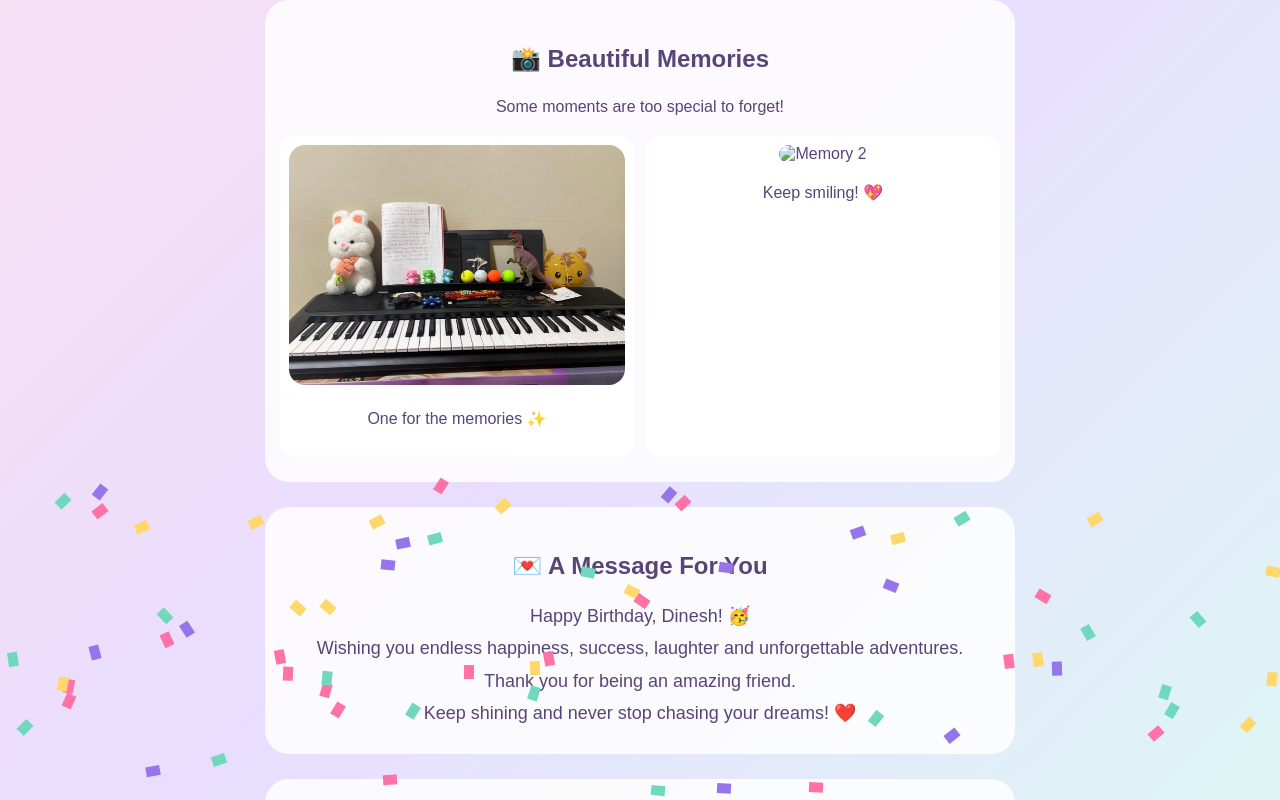
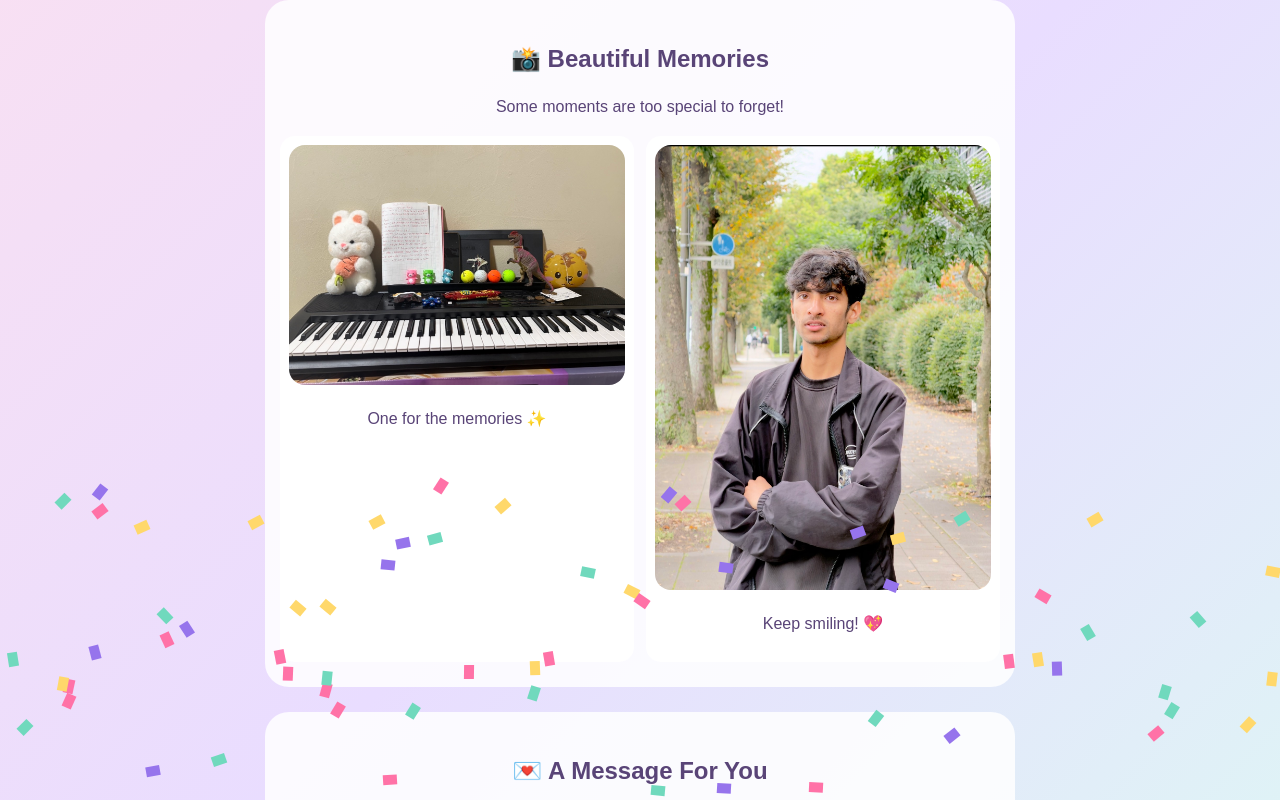
Before and after one commit to 260085oe-max/dinesh-birthday-surprise, a plain HTML site: page index.html in a window 1280 px wide. Both pictures are taken after a click on the button "OPEN YOUR SURPRISE 💌". Shown: the part 546-1346 px from the top of the page. Drawn offline with Linux system fonts and the light colour scheme.

Commit message:
Fix image source for Memory 2

```diff
--- a/index.html
+++ b/index.html
@@ -63,7 +63,7 @@ footer{padding:30px}
 <p>One for the memories ✨</p>
 </div>
 <div class="photo-card">
-<img src="memory-2.jpeg" alt="Memory 2">
+<img src="memory-1.jpeg.jpg" alt="Memory 2">
 <p>Keep smiling! 💖</p>
 </div>
 </div>
```
